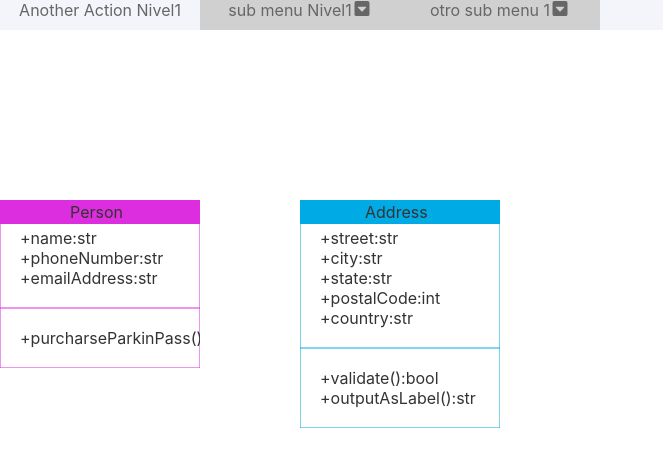
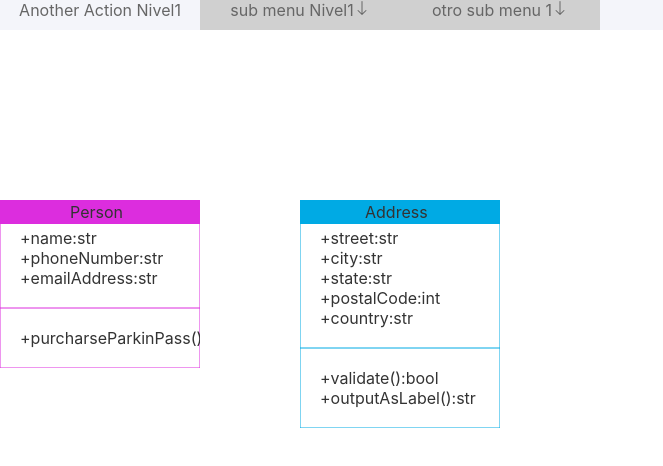
Before and after one commit to joaquinmartinez2912/reactjoaquin, a React (Create React App) app: page / in a window 1280 px wide. Shown: the top 466 px of the page, without its empty margins (0-663 px from the left). Built offline with nearby package versions, Linux system fonts and the light colour scheme.

Commit message:
click afuera

```diff
--- a/src/components/Itemmenu.jsx
+++ b/src/components/Itemmenu.jsx
@@ -8,7 +8,7 @@ function ItemMenu(props) {
         clase : PropTypes.string.isRequired
     }
 
-    const { key, clase, style, onMouseEnter, onMouseLeave} = props;
+    const { key, clase, style, onMouseEnter, onMouseLeave,onClick} = props;
 
     return (
         <li key={key}
@@ -17,7 +17,7 @@ function ItemMenu(props) {
                 style}
             onMouseEnter={onMouseEnter}
             onMouseLeave={onMouseLeave}
-
+            onClick={onClick}
         > {props.children}
         </li>
     )
--- a/src/components/Menu.jsx
+++ b/src/components/Menu.jsx
@@ -1,4 +1,4 @@
-import { useState } from "react";
+import React, { useState, useEffect, useRef } from 'react';
 import "../main.css";
 import ItemMenu from "./Itemmenu";
 import SubListaMenu2 from "./SubListaMenu2";
@@ -7,6 +7,7 @@ function Menu(props) {
   const datos = props.data
 
   const [estadoSubLista, setestadoSubLista] = useState([])
+  const menuRef = useRef(null);
 
   const handleMostrarSubMenu = (e, SubMenuId) => {
     e.preventDefault();
@@ -23,8 +24,21 @@ function Menu(props) {
       ;
   };
 
+  useEffect(() => {
+    const handleClickPorFuera = (e) => {
+      if (menuRef.current && !menuRef.current.contains(e.target)) {
+        setestadoSubLista(Array(datos.menuItems.length).fill(false));
+      }
+    };
+    document.addEventListener('click', handleClickPorFuera);
+    return () => {
+      document.removeEventListener('click', handleClickPorFuera);
+    };
+  }, [datos.menuItems]);
+
   return (
     <ul className="main-nav"
+      ref={menuRef}
       style={
         {
           background: datos.configColor.background,
@@ -43,12 +57,19 @@ function Menu(props) {
                     color: estadoSubLista[item.id] ? datos.configColor.itemActive : datos.configColor.itemColor
                   }}
                 >
-                  <span onClick={(e) => handleMostrarSubMenu(e, item.id)}>
+                  <span onClick={(e) => handleMostrarSubMenu(e, item.id)} style={{width:"200px"}}>
                     <div>
                       {item.name}
-                      <svg xmlns="http://www.w3.org/2000/svg" width={"20px"} height={"15px"} fill="currentColor" viewBox="0 0 16 16">
-                        <path d="M0 2a2 2 0 0 1 2-2h12a2 2 0 0 1 2 2v12a2 2 0 0 1-2 2H2a2 2 0 0 1-2-2V2zm4 4a.5.5 0 0 0-.374.832l4 4.5a.5.5 0 0 0 .748 0l4-4.5A.5.5 0 0 0 12 6H4z" />
-                      </svg>
+                      {estadoSubLista[item.id] ?
+                        <svg xmlns="http://www.w3.org/2000/svg" width="16" height="16" fill="currentColor" viewBox="0 0 16 16">
+                          <path fill-rule="evenodd" d="M8 15a.5.5 0 0 0 .5-.5V2.707l3.146 3.147a.5.5 0 0 0 .708-.708l-4-4a.5.5 0 0 0-.708 0l-4 4a.5.5 0 1 0 .708.708L7.5 2.707V14.5a.5.5 0 0 0 .5.5z" />
+                        </svg>
+
+                        :
+                        <svg xmlns="http://www.w3.org/2000/svg" width="16" height="16" fill="currentColor" viewBox="0 0 16 16">
+                          <path fill-rule="evenodd" d="M8 1a.5.5 0 0 1 .5.5v11.793l3.146-3.147a.5.5 0 0 1 .708.708l-4 4a.5.5 0 0 1-.708 0l-4-4a.5.5 0 0 1 .708-.708L7.5 13.293V1.5A.5.5 0 0 1 8 1z" />
+                        </svg>
+                      }
                     </div>
                   </span>
                   {estadoSubLista[item.id] &&
@@ -60,7 +81,7 @@ function Menu(props) {
                   llave={item.id}
                   clase="li-Menu"
                   style={{ color: datos.configColor.itemColor }}
-                >{item.name}
+                > <span> {item.name} </span>
                 </ItemMenu>
               :
               ""}
--- a/src/main.css
+++ b/src/main.css
@@ -25,7 +25,6 @@
     height: 30px;
     color: black;
     border-radius: 0 0 0 0;
-    cursor: pointer;
     align-items: center;
     justify-content: center;
     text-align:center;
@@ -41,11 +40,14 @@
     border-radius: 20px 20px 20px 20px;
     box-shadow: rgb(143, 160, 147) 5px 0px 5px 5px;
     background-color: #F0E853;
-    cursor: pointer;
     align-items: center;
     justify-content: center;
     text-align:center;
     margin-right: 0px;
+}
+
+span:hover {
+    cursor: pointer;
 }
 
 .li-subMenu {
```
